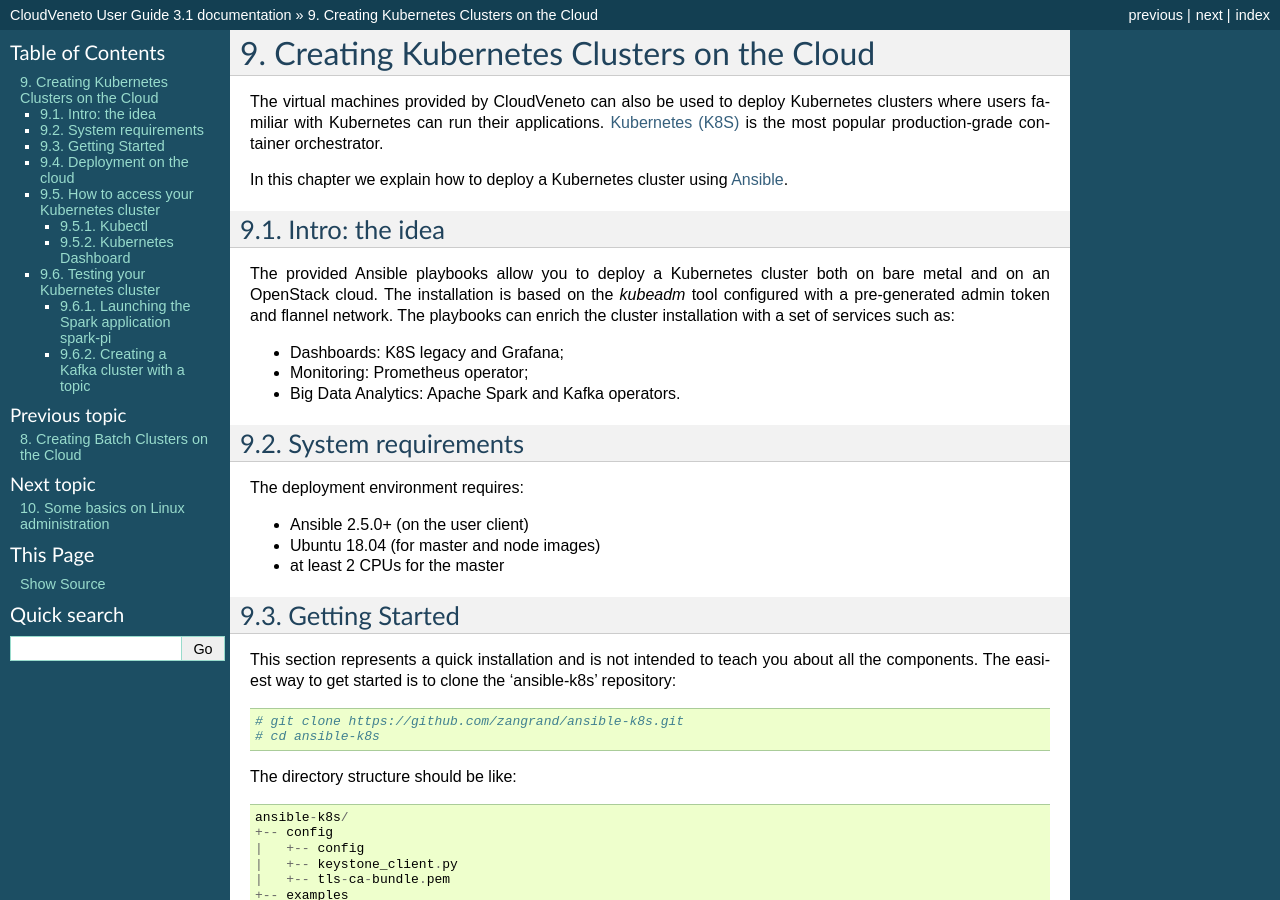
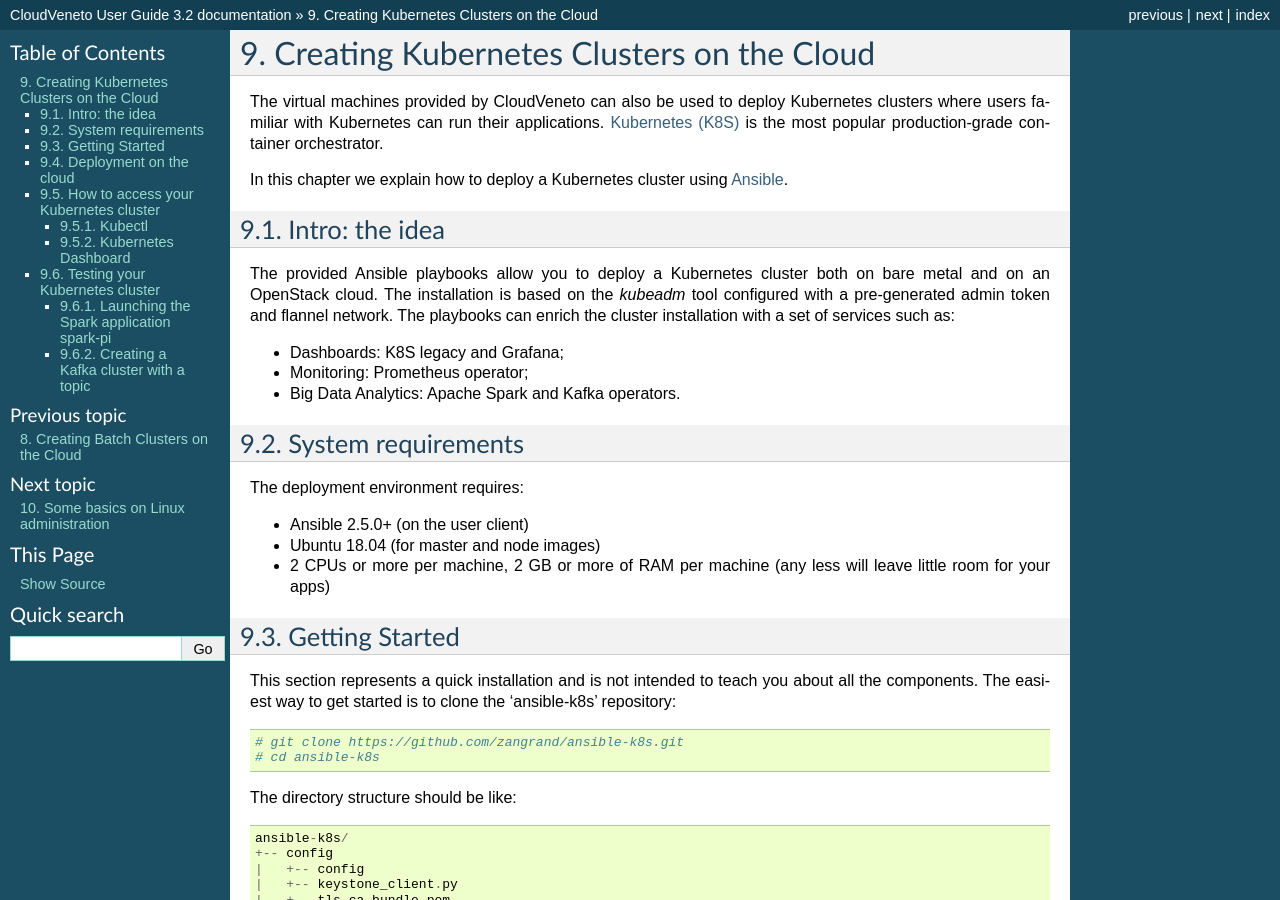
Before and after one commit to marcoverl/CVUserGuide, a Sphinx documentation site: the page built from source/K8sCluster.rst, in a window 1280 px wide and 900 px high. Built offline with Sphinx 7.4.7, drawn with Linux system fonts in a browser that asks for light colours; some of the changed text lies outside the part shown.

Commit message:
modified:   source/K8sCluster.rst 	modified:   source/conf.py

```diff
--- a/source/K8sCluster.rst
+++ b/source/K8sCluster.rst
@@ -33,7 +33,7 @@
 
 -  Ubuntu 18.04 (for master and node images)
 
--  at least 2 CPUs for the master
+-  2 CPUs or more per machine, 2 GB or more of RAM per machine (any less will leave little room for your apps)
 
 Getting Started
 ---------------
--- a/source/conf.py
+++ b/source/conf.py
@@ -56,7 +56,7 @@
 # The short X.Y version.
 version = '3.0'
 # The full version, including alpha/beta/rc tags.
-release = '3.1'
+release = '3.2'
 
 # The language for content autogenerated by Sphinx. Refer to documentation
 # for a list of supported languages.
```
